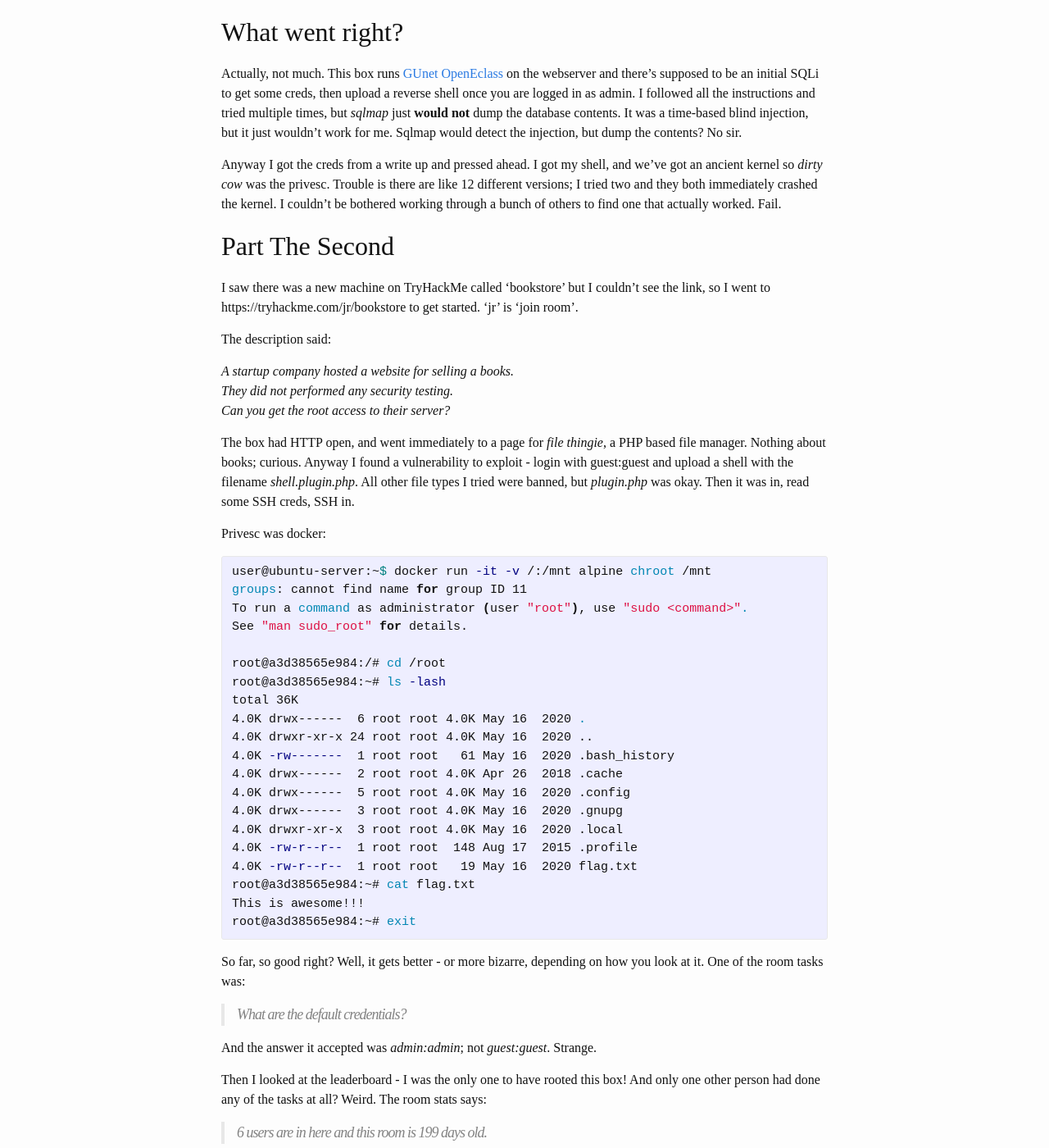
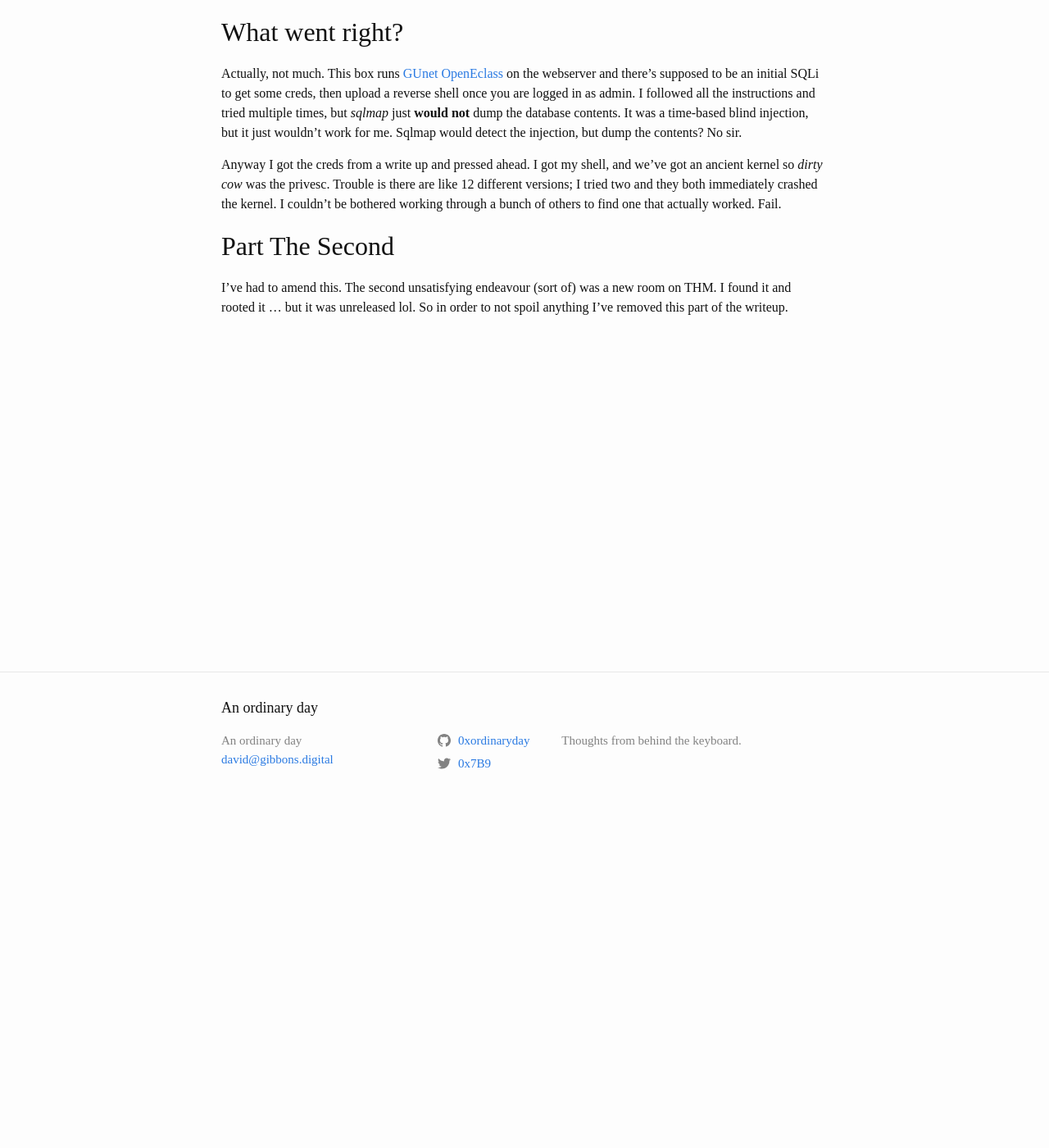
Before and after one commit to 0xordinaryday/blog, a Jekyll site: the page built from hacking/_posts/2020-11-29-endeavours.md, in a window 1280 px wide and 1400 px high, scrolled down 398 px. Shown: the whole window at 82% size. Built offline with Jekyll 4.4.1, drawn with Linux system fonts in a browser that asks for light colours; some of the changed text lies outside the part shown.

Commit message:
amend endeavours

```diff
--- a/hacking/_posts/2020-11-29-endeavours.md
+++ b/hacking/_posts/2020-11-29-endeavours.md
@@ -19,51 +19,4 @@ Actually, not much. This box runs [GUnet OpenEclass](https://www.exploit-db.com/
 Anyway I got the creds from a write up and pressed ahead. I got my shell, and we've got an ancient kernel so *dirty cow* was the privesc. Trouble is there are like 12 different versions; I tried two and they both immediately crashed the kernel. I couldn't be bothered working through a bunch of others to find one that actually worked. Fail.
 
 ## Part The Second
-I saw there was a new machine on TryHackMe called 'bookstore' but I couldn't see the link, so I went to https://tryhackme.com/jr/bookstore to get started. 'jr' is 'join room'.
-
-The description said:
-
-*A startup company hosted a website for selling a books.
-They did not performed any security testing.
-Can you get the root access to their server?*
-
-The box had HTTP open, and went immediately to a page for *file thingie*, a PHP based file manager. Nothing about books; curious. Anyway I found a vulnerability to exploit - login with guest:guest and upload a shell with the filename *shell.plugin.php*. All other file types I tried were banned, but *plugin.php* was okay. Then it was in, read some SSH creds, SSH in.
-
-Privesc was docker:
-
-{% highlight shell %}
-user@ubuntu-server:~$ docker run -it -v /:/mnt alpine chroot /mnt
-groups: cannot find name for group ID 11
-To run a command as administrator (user "root"), use "sudo <command>".
-See "man sudo_root" for details.
-
-root@a3d38565e984:/# cd /root
-root@a3d38565e984:~# ls -lash
-total 36K
-4.0K drwx------  6 root root 4.0K May 16  2020 .
-4.0K drwxr-xr-x 24 root root 4.0K May 16  2020 ..
-4.0K -rw-------  1 root root   61 May 16  2020 .bash_history
-4.0K drwx------  2 root root 4.0K Apr 26  2018 .cache
-4.0K drwx------  5 root root 4.0K May 16  2020 .config
-4.0K drwx------  3 root root 4.0K May 16  2020 .gnupg
-4.0K drwxr-xr-x  3 root root 4.0K May 16  2020 .local
-4.0K -rw-r--r--  1 root root  148 Aug 17  2015 .profile
-4.0K -rw-r--r--  1 root root   19 May 16  2020 flag.txt
-root@a3d38565e984:~# cat flag.txt
-This is awesome!!!
-root@a3d38565e984:~# exit
-{% endhighlight %}
-
-So far, so good right? Well, it gets better - or more bizarre, depending on how you look at it. One of the room tasks was:
-
->What are the default credentials?
-
-And the answer it accepted was *admin:admin*; not *guest:guest*. Strange.
-
-Then I looked at the leaderboard - I was the only one to have rooted this box! And only one other person had done any of the tasks at all? Weird. The room stats says:
-
->6 users are in here and this room is 199 days old.
-
-So, not popular.
-
-Anyway, what I later found out is that the new room is at https://tryhackme.com/room/bookstoreoc - i.e. a different 'bookstore'. LOL. Ah well it's all grist for the mill I guess.
+I've had to amend this. The second unsatisfying endeavour (sort of) was a new room on THM. I found it and rooted it ... but it was unreleased lol. So in order to not spoil anything I've removed this part of the writeup.
```
